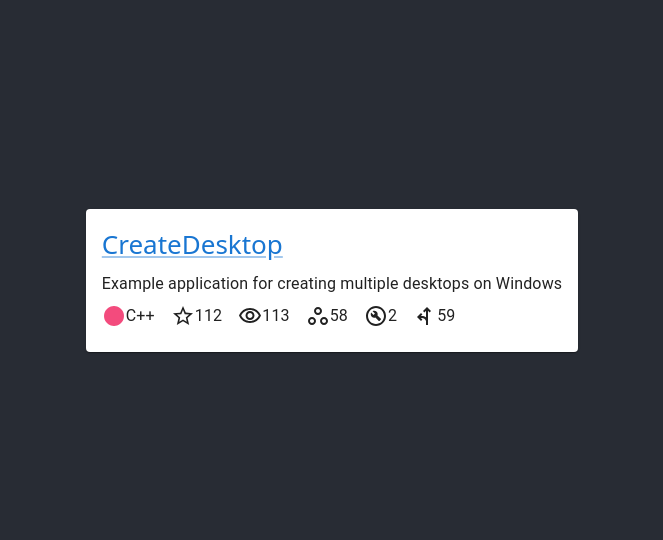
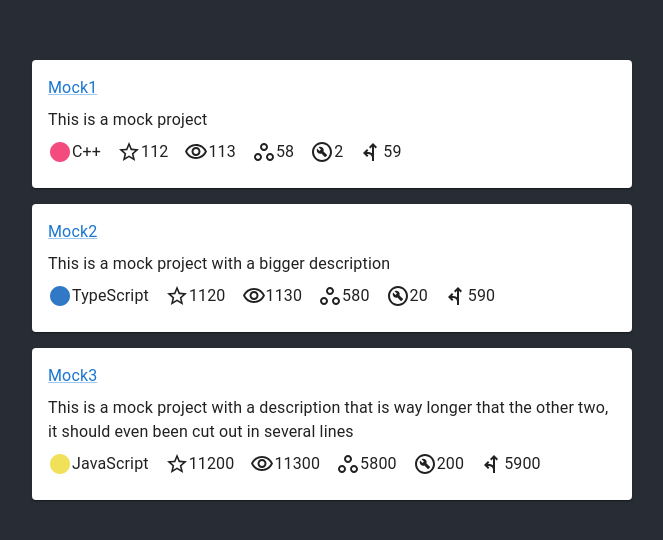
Before and after one commit to cbarata7/trending-github, a React (Create React App) app: page / in a window 1280 px wide. Shown: the part 120-660 px from the top of the page, without its empty margins (308-971 px from the left). Built offline with nearby package versions, Linux system fonts and the light colour scheme.

Commit message:
Created the UI for the list of repos

```diff
--- a/src/App/index.tsx
+++ b/src/App/index.tsx
@@ -1,14 +1,14 @@
 import React from 'react'
 import scss from './styles.module.scss'
 import '../main.scss'
-import Card from '../components/Card'
-import { repoMock } from '../mocks/RepoMock'
+import { reposListMock } from '../mocks/ReposMock'
+import ReposList from '../components/ReposList'
 
 function App(): JSX.Element {
     return (
         <div>
             <header className={scss['App-header']}>
-                <Card repo={repoMock}></Card>
+                <ReposList repos={reposListMock}></ReposList>
             </header>
         </div>
     )
--- a/src/components/Card/index.tsx
+++ b/src/components/Card/index.tsx
@@ -66,17 +66,18 @@ const Card: React.FC<Props> = ({ repo }) => {
     ]
 
     return (
-        <MuiCard>
-            <CardContent>
+        <MuiCard sx={{ maxWidth: 600 }}>
+            <CardContent className="p-0">
                 <Stack spacing={1}>
                     <Link
-                        className="text-left space-x-2"
+                        variant="body1"
+                        className="text-left"
                         href={html_url}
                         target="_blank"
                     >
                         {name}
                     </Link>
-                    <Typography className="space-x-2">{description}</Typography>
+                    <Typography>{description}</Typography>
                     <div className="flex space-x-4">
                         {badgerInfo.map(({ data, icon }) => (
                             <div key={data} className="flex">
--- /dev/null
+++ b/src/components/ReposList/index.tsx
@@ -0,0 +1,22 @@
+import React from 'react'
+import { Stack } from '@mui/material'
+import { Repo } from '../../types/repo'
+import Card from '../Card'
+
+type Props = {
+    repos: Repo[]
+}
+
+const ReposList: React.FC<Props> = ({ repos }) => {
+    return (
+        <Stack spacing={2}>
+            {repos.map((repo) => (
+                <div data-testid={`testing-Card-${repo.id}`} key={repo.id}>
+                    <Card repo={repo}></Card>
+                </div>
+            ))}
+        </Stack>
+    )
+}
+
+export default ReposList
--- a/src/mocks/RepoMock.ts
+++ /dev/null
@@ -1,31 +0,0 @@
-import { Repo } from '../types/repo'
-
-export const repoMock: Repo = {
-    id: 42390210,
-    name: 'CreateDesktop',
-    full_name: 'MalwareTech/CreateDesktop',
-    private: false,
-    owner: {
-        login: 'MalwareTech',
-        id: 7256561,
-        url: 'https://api.github.com/users/MalwareTech',
-    },
-    html_url: 'https://github.com/MalwareTech/CreateDesktop',
-    description:
-        'Example application for creating multiple desktops on Windows',
-    fork: false,
-    created_at: '2015-09-13T09:22:42Z',
-    updated_at: '2022-06-29T19:43:21Z',
-    pushed_at: '2018-06-08T13:13:43Z',
-    size: 106,
-    stargazers_count: 112,
-    watchers_count: 113,
-    language: 'C++',
-    forks_count: 59,
-    visibility: 'public',
-    forks: 58,
-    watchers: 112,
-    score: 1.0,
-    network_count: 58,
-    open_issues_count: 2,
-}
--- /dev/null
+++ b/src/mocks/ReposMock.ts
@@ -0,0 +1,89 @@
+import { Repo } from '../types/repo'
+
+export const reposListMock: Repo[] = [
+    {
+        id: 1,
+        name: 'Mock1',
+        full_name: 'MockCompany/Mock1',
+        private: false,
+        owner: {
+            login: 'MockCompany',
+            id: 1,
+            url: 'https://api.github.com/users/MockCompany',
+        },
+        html_url: 'https://github.com/MockCompany/Mock1',
+        description: 'This is a mock project',
+        fork: false,
+        created_at: '2015-09-13T09:22:42Z',
+        updated_at: '2022-06-29T19:43:21Z',
+        pushed_at: '2018-06-08T13:13:43Z',
+        size: 106,
+        stargazers_count: 112,
+        watchers_count: 113,
+        language: 'C++',
+        forks_count: 59,
+        visibility: 'public',
+        forks: 58,
+        watchers: 112,
+        score: 1.0,
+        network_count: 58,
+        open_issues_count: 2,
+    },
+    {
+        id: 2,
+        name: 'Mock2',
+        full_name: 'CompanyMock/Mock2',
+        private: false,
+        owner: {
+            login: 'CompanyMock',
+            id: 1,
+            url: 'https://api.github.com/users/CompanyMock',
+        },
+        html_url: 'https://github.com/CompanyMock/Mock2',
+        description: 'This is a mock project with a bigger description',
+        fork: false,
+        created_at: '2015-09-13T09:22:42Z',
+        updated_at: '2022-06-29T19:43:21Z',
+        pushed_at: '2018-06-08T13:13:43Z',
+        size: 106,
+        stargazers_count: 1120,
+        watchers_count: 1130,
+        language: 'TypeScript',
+        forks_count: 590,
+        visibility: 'public',
+        forks: 580,
+        watchers: 1120,
+        score: 2.0,
+        network_count: 580,
+        open_issues_count: 20,
+    },
+    {
+        id: 3,
+        name: 'Mock3',
+        full_name: 'MockCompany/Mock3',
+        private: false,
+        owner: {
+            login: 'MockCompany',
+            id: 1,
+            url: 'https://api.github.com/users/MockCompany',
+        },
+        html_url: 'https://github.com/MockCompany/Mock3',
+        description:
+            'This is a mock project with a description that is way longer that the other two, it should even been cut out in several lines',
+        fork: false,
+        created_at: '2015-09-13T09:22:42Z',
+        updated_at: '2022-06-29T19:43:21Z',
+        pushed_at: '2018-06-08T13:13:43Z',
+        size: 10600,
+        stargazers_count: 11200,
+        watchers_count: 11300,
+        language: 'JavaScript',
+        forks_count: 5900,
+        visibility: 'public',
+        forks: 5800,
+        watchers: 11200,
+        score: 5.0,
+        network_count: 5800,
+        open_issues_count: 200,
+    },
+]
```
Also changed, not shown: 2 other files (tests, documents, lock files or other folders).
